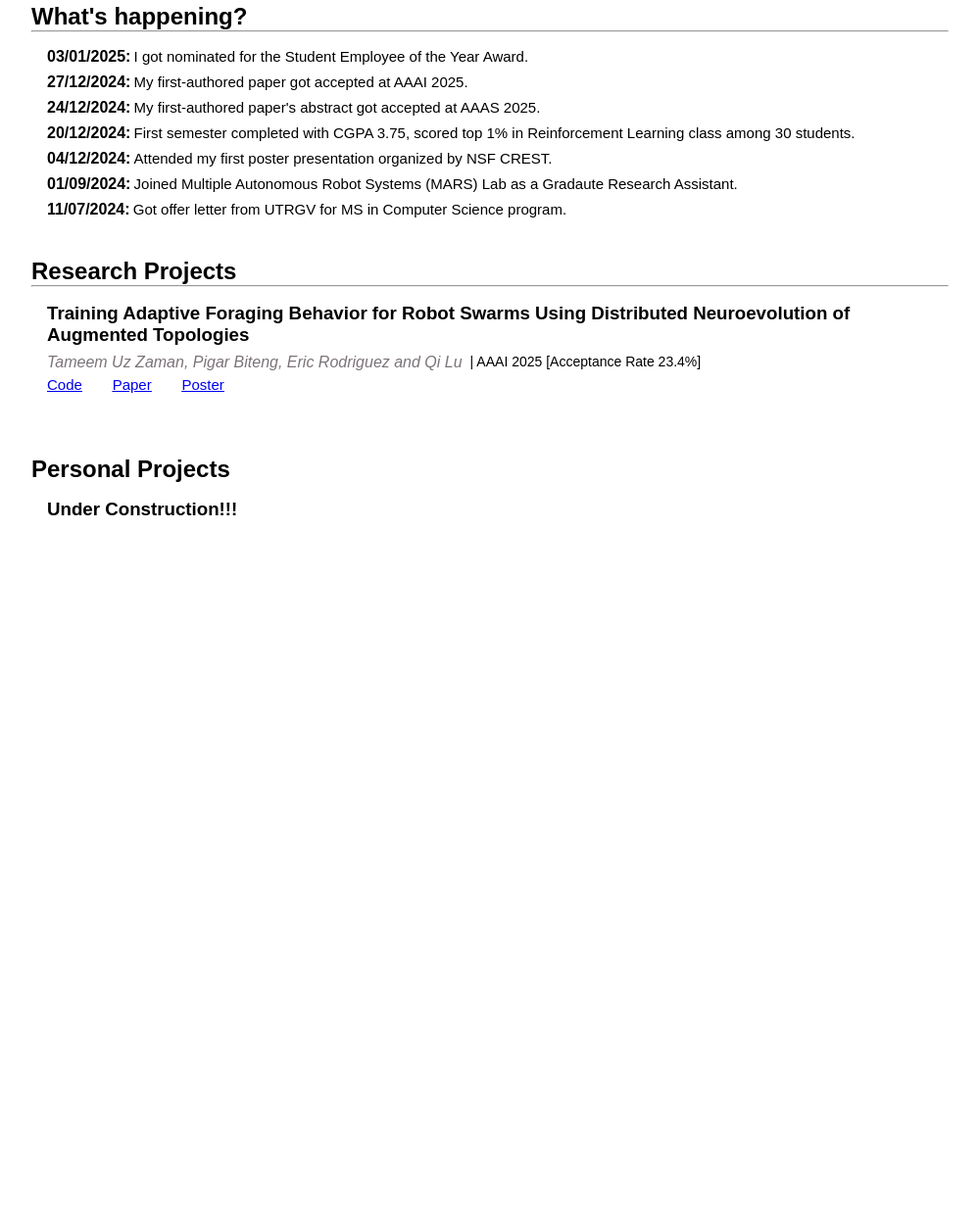
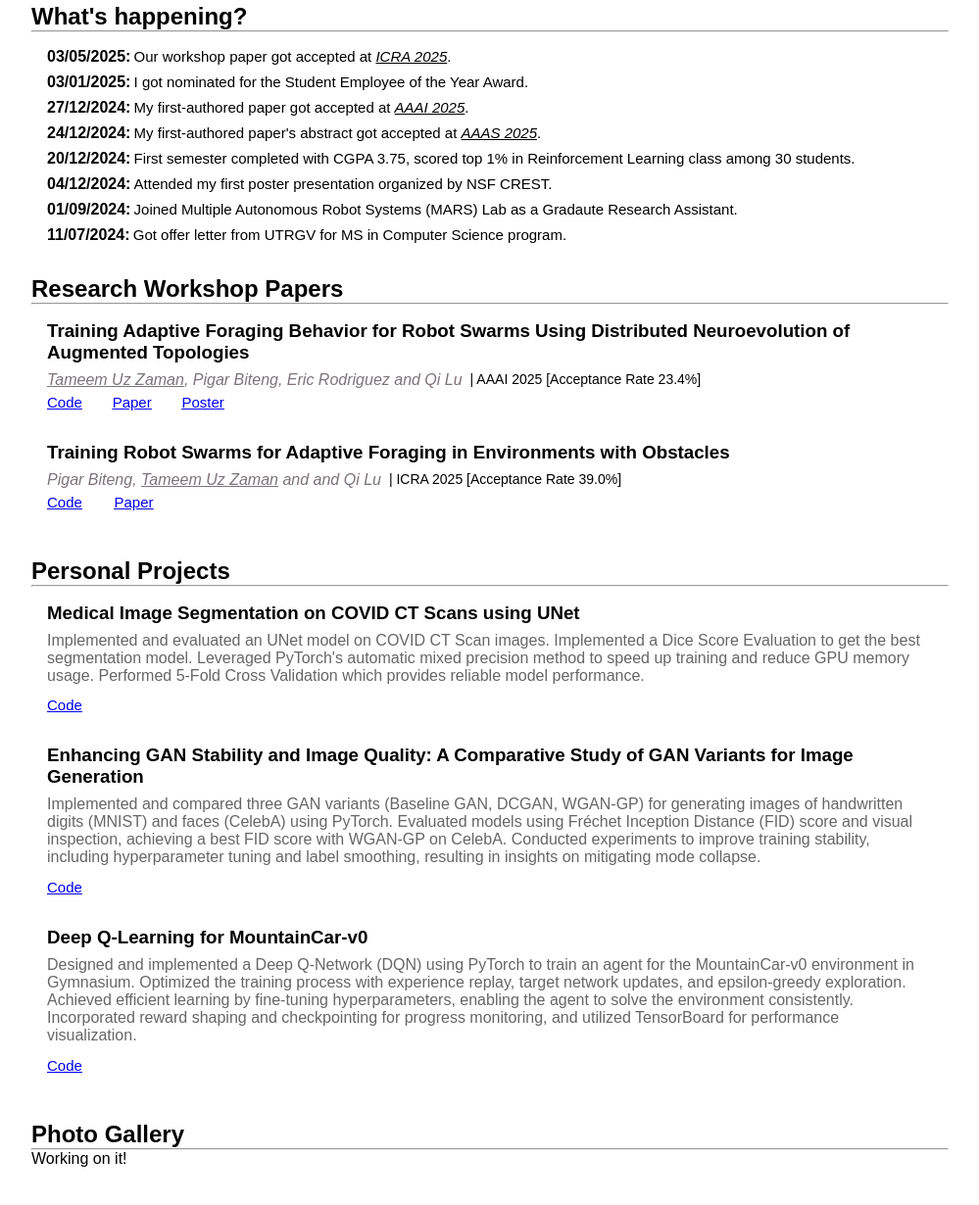
Before and after one commit to Tameem786/tameem786.github.io, a plain HTML site: page index.html in a window 1280 px wide. Shown: the part 366-1596 px from the top of the page at 98% size, without its empty margins (140-1139 px from the left). Before the commit the page ends 1009 px from the top, so only its background shows below. Drawn offline with Linux system fonts and the light colour scheme.

Commit message:
Change 2.0

```diff
--- a/index.html
+++ b/index.html
@@ -86,7 +86,7 @@
         .project-card {
             background-color: white;
             padding: 1rem;
-            margin-bottom: 1rem;
+            /* margin-bottom: 1rem; */
         }
 
         .story {
@@ -135,12 +135,12 @@
                 <h1>Tameem Uz Zaman</h1>
                 <p style="padding: 0.5rem 0; color: #949494">AI Researcher</p>
                 <p style="padding-top: 1rem">Research Interests: Swarm Robotics, Generative AI, LLMs, and Embodied AI.</p>
-                <p style="padding-top: 1rem">Current Research: Optimizing NEAT in Swarm Robotics.</p>
+                <p style="padding-top: 1rem">Current Research: Leveraging Federated Learning for Swarm Robotics.</p>
                 <p style="padding-top: 1rem">Skills: Python, C++, Java, PyTorch, CUDA.</p>
                 <div style="display: flex; padding-top: 1.5rem; justify-content: space-around">
                   <p style="text-decoration: underline;"><a href="https://github.com/Tameem786" target="_blank">GitHub</a></p>
                   <p style="text-decoration: underline"><a href="https://www.linkedin.com/in/tameem-turag-507791147" target="_blank">LinkedIn</a></p>
-                  <p style="text-decoration: underline"><a href="resources/Tameem-Resume.pdf" target="_blank">Resume</a></p>
+                  <p style="text-decoration: underline"><a href="resources/Resume.pdf" target="_blank">Resume</a></p>
                 </div>
               <p class="blink-text" style="padding-top: 1.5rem; font-style: italic; color: #000fd3; font-weight: bold">Looking for PhD Opportunities!</p>
             </div>
@@ -155,16 +155,20 @@
               <hr>
               <div class="scroll-container">
                 <div class="story">
+                    <p style="font-weight: bold">03/05/2025:</p>
+                    <p style="padding-left: 0.2rem; font-size: 15px">Our workshop paper got accepted at <i><u>ICRA 2025</u></i>.</p>
+                  </div>
+                <div class="story">
                   <p style="font-weight: bold">03/01/2025:</p>
                   <p style="padding-left: 0.2rem; font-size: 15px">I got nominated for the Student Employee of the Year Award.</p>
                 </div>
                 <div class="story">
                   <p style="font-weight: bold">27/12/2024:</p>
-                  <p style="padding-left: 0.2rem; font-size: 15px">My first-authored paper got accepted at AAAI 2025.</p>
+                  <p style="padding-left: 0.2rem; font-size: 15px">My first-authored paper got accepted at <i><u>AAAI 2025</u></i>.</p>
                 </div>
                 <div class="story">
                   <p style="font-weight: bold">24/12/2024:</p>
-                  <p style="padding-left: 0.2rem; font-size: 15px">My first-authored paper's abstract got accepted at AAAS 2025.</p>
+                  <p style="padding-left: 0.2rem; font-size: 15px">My first-authored paper's abstract got accepted at <i><u>AAAS 2025</u></i>.</p>
                 </div>
                 <div class="story">
                   <p style="font-weight: bold">20/12/2024:</p>
@@ -185,12 +189,12 @@
               </div>
             </div>
             <div class="projects">
-                <h2>Research Projects</h2>
+                <h2>Research Workshop Papers</h2>
                 <hr>
                 <div class="project-card">
                     <h3>Training Adaptive Foraging Behavior for Robot Swarms Using Distributed Neuroevolution of Augmented Topologies</h3>
                     <div style="display: flex; padding-top: 0.5rem">
-                        <p style="font-style: italic; color: #7b7379">Tameem Uz Zaman, Pigar Biteng, Eric Rodriguez and Qi Lu</p>
+                        <p style="font-style: italic; color: #7b7379"><u>Tameem Uz Zaman</u>, Pigar Biteng, Eric Rodriguez and Qi Lu</p>
                         <p style="padding-left: 0.5rem; font-size: 14px">| AAAI 2025 [Acceptance Rate 23.4%]</p>
                     </div>
                     <div style="font-size: 15px; display: flex; width: 20%; justify-content: space-between; text-decoration: underline; padding-top: 0.3rem;">
@@ -199,13 +203,48 @@
                         <p><a href="https://drive.google.com/file/d/11CB_vWM2RVbA2SlVbbLPHvbOd6ui79RE/view?usp=sharing" target="_blank">Poster</a></p>
                     </div>
                 </div>
+                <div class="project-card">
+                    <h3>Training Robot Swarms for Adaptive Foraging in Environments with Obstacles</h3>
+                    <div style="display: flex; padding-top: 0.5rem">
+                        <p style="font-style: italic; color: #7b7379">Pigar Biteng, <u>Tameem Uz Zaman</u> and and Qi Lu</p>
+                        <p style="padding-left: 0.5rem; font-size: 14px">| ICRA 2025 [Acceptance Rate 39.0%]</p>
+                    </div>
+                    <div style="font-size: 15px; display: flex; width: 12%; justify-content: space-between; text-decoration: underline; padding-top: 0.3rem;">
+                        <p><a href="https://github.com/MARSLab-UTRGV/neatfa-tameem/tree/Pigar-Semi-Cluster-Training" target="_blank">Code</a></p>
+                        <p><a href="https://dartmouthrobotics.github.io/icra-2025-robots-wild/papers" target="_blank">Paper</a></p>
+                        <!-- <p><a href="" target="_blank"></a></p> -->
+                    </div>
+                </div>
             </div>
             <div class="projects">
                 <h2>Personal Projects</h2>
+                <hr>
                 <div class="project-card">
-                    <h3>Under Construction!!!</h3>
-<!--                    <p>Description of personal project 1...</p>-->
+                    <h3>Medical Image Segmentation on COVID CT Scans using UNet</h3>
+                    <p style="padding: 0.5rem 0; color: #666">Implemented and evaluated an UNet model on COVID CT Scan images. Implemented a Dice Score Evaluation to get the best segmentation model. Leveraged PyTorch's automatic mixed precision method to speed up training and reduce GPU memory usage. Performed 5-Fold Cross Validation which provides reliable model performance.</p>
+                    <div style="font-size: 15px; display: flex; width: 15%; justify-content: space-between; text-decoration: underline; padding-top: 0.3rem;">
+                        <p><a href="https://github.com/Tameem786/Image_Seg_Covid_CT_Scans" target="_blank">Code</a></p>
+                    </div>
                 </div>
+                <div class="project-card">
+                    <h3>Enhancing GAN Stability and Image Quality: A Comparative Study of GAN Variants for Image Generation</h3>
+                    <p style="padding: 0.5rem 0; color: #666">Implemented and compared three GAN variants (Baseline GAN, DCGAN, WGAN-GP) for generating images of handwritten digits (MNIST) and faces (CelebA) using PyTorch. Evaluated models using Fréchet Inception Distance (FID) score and visual inspection, achieving a best FID score with WGAN-GP on CelebA. Conducted experiments to improve training stability, including hyperparameter tuning and label smoothing, resulting in insights on mitigating mode collapse.</p>
+                    <div style="font-size: 15px; display: flex; width: 15%; justify-content: space-between; text-decoration: underline; padding-top: 0.3rem;">
+                        <p><a href="https://github.com/Tameem786/gan_project" target="_blank">Code</a></p>
+                    </div>
+                </div>
+                <div class="project-card">
+                    <h3>Deep Q-Learning for MountainCar-v0</h3>
+                    <p style="padding: 0.5rem 0; color: #666">Designed and implemented a Deep Q-Network (DQN) using PyTorch to train an agent for the MountainCar-v0 environment in Gymnasium. Optimized the training process with experience replay, target network updates, and epsilon-greedy exploration. Achieved efficient learning by fine-tuning hyperparameters, enabling the agent to solve the environment consistently. Incorporated reward shaping and checkpointing for progress monitoring, and utilized TensorBoard for performance visualization.</p>
+                    <div style="font-size: 15px; display: flex; width: 15%; justify-content: space-between; text-decoration: underline; padding-top: 0.3rem;">
+                        <p><a href="https://github.com/Tameem786/pythonProject-RL/blob/master/lab-2.py" target="_blank">Code</a></p>
+                    </div>
+                </div>
+            </div>
+            <div class="projects">
+                <h2>Photo Gallery</h2>
+                <hr>
+                Working on it!
             </div>
         </div>
     </div>
```
Also changed, not shown: 2 other files.
